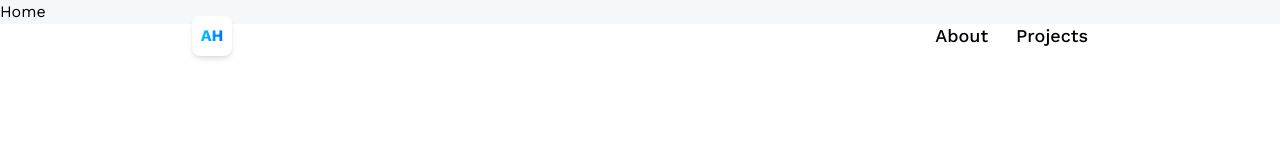
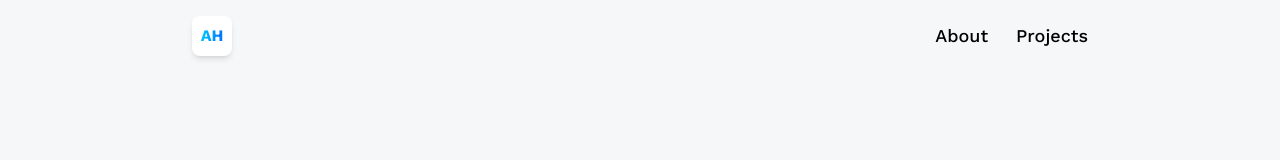
Before and after one commit to YTyndyk/3D-Portfolio, a React (Vite) app: page / in a window 1280 px wide. Shown: the top 160 px of the page. Built offline with nearby package versions, Linux system fonts and the light colour scheme.

Commit message:
add some components

```diff
--- a/package.json
+++ b/package.json
@@ -10,6 +10,8 @@
     "preview": "vite preview"
   },
   "dependencies": {
+    "@react-three/drei": "^9.96.1",
+    "@react-three/fiber": "^8.15.14",
     "react": "^18.2.0",
     "react-dom": "^18.2.0",
     "react-router-dom": "^6.21.3"
--- /dev/null
+++ b/src/components/Loader.jsx
@@ -0,0 +1,13 @@
+import { Html } from "@react-three/drei";
+
+const Loader = () => {
+	return (
+		<Html>
+			<div className="flex justify-center items-center">
+				<div className="w-20 h-20 border-2 border-opacity-20 border-blue-500 border-t-blue-500 rounded-full animate-spin" />
+			</div>
+		</Html>
+	);
+};
+
+export default Loader;
--- a/src/pages/Home.jsx
+++ b/src/pages/Home.jsx
@@ -1,5 +1,30 @@
+import { Suspense } from "react";
+import { Canvas } from "@react-three/fiber";
+import Loader from "../components/Loader";
+
+{
+	/* <div className="absolute top-28 left-0 right-0 z-10 flex items-center justify-center">
+				POPUP
+			</div> */
+}
+
 const Home = () => {
-	return <div>Home</div>;
+	return (
+		<section className="w-full h-screen relative">
+			<Canvas
+				className="w-full h-screen bg-transparent"
+				camera={{ near: 0.1, far: 1000 }}
+			>
+				<Suspense fallback={<Loader />}>
+					<directionalLight />
+					<ambientLight />
+					<pointLight />
+					<spotLight />
+					<hemisphereLight />
+				</Suspense>
+			</Canvas>
+		</section>
+	);
 };
 
 export default Home;
```
Also changed, not shown: src/models/Island.jsx (added), 1 other file (tests, documents, lock files or other folders).
